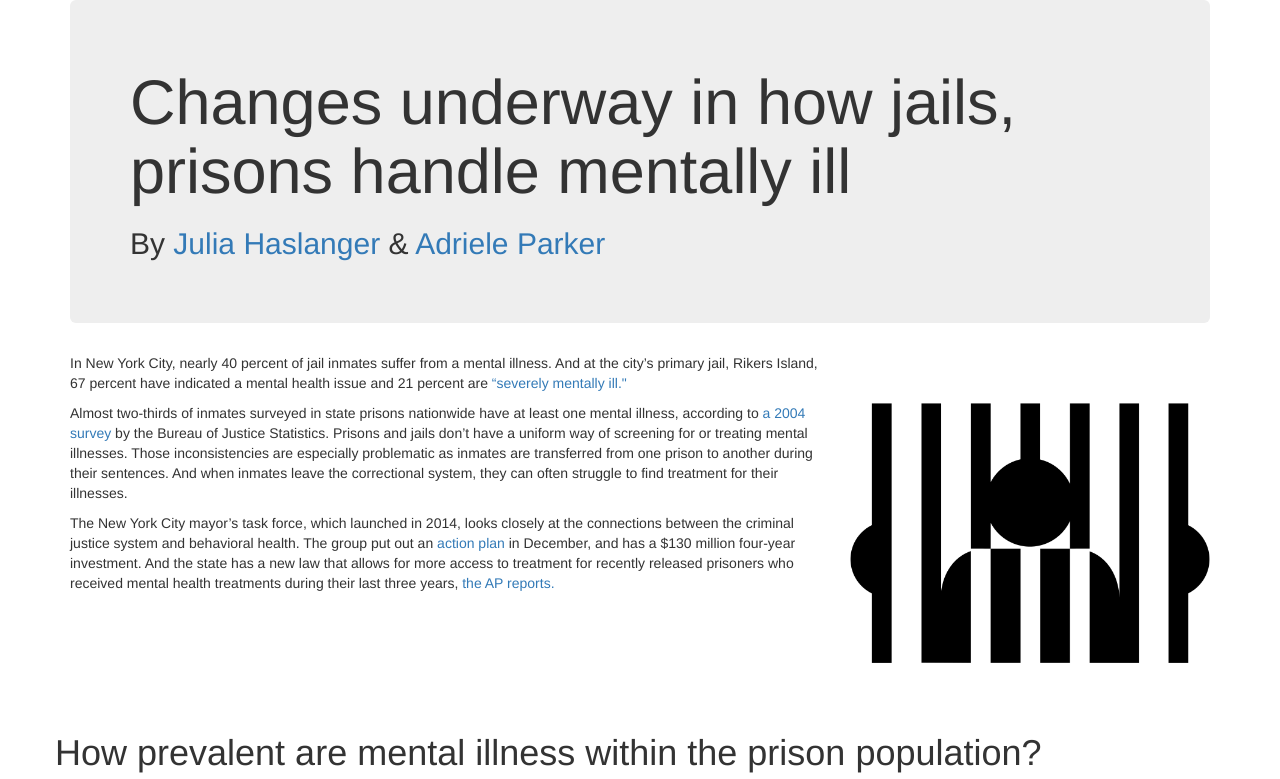
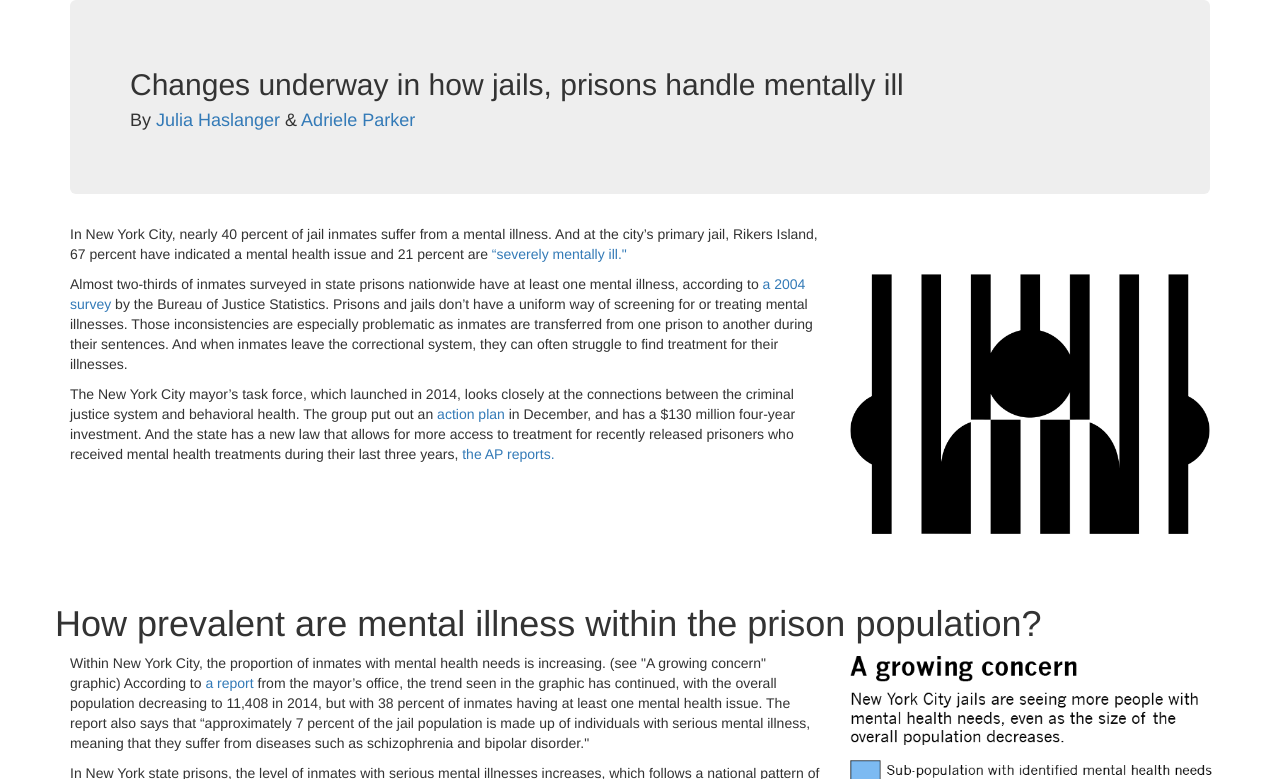
Before and after one commit to JuliaJRH/data-driven-story, a plain HTML site: page index.html in a window 1280 px wide. Shown: the top 779 px of the page. Drawn offline with nearby package versions, Linux system fonts and the light colour scheme.

Commit message:
fixing title, headline

```diff
--- a/index.html
+++ b/index.html
@@ -4,7 +4,7 @@
     <meta charset="utf-8">
     <meta http-equiv="X-UA-Compatible" content="IE=edge">
     <meta name="viewport" content="width=device-width, initial-scale=1">
-    <title>Data Driven Story</title>
+    <title>How jails, prisons handle mentally ill inmates</title>
 
     <!-- Bootstrap --><!-- Latest compiled and minified CSS -->
 	<link rel="stylesheet" href="http://netdna.bootstrapcdn.com/bootstrap/3.1.1/css/bootstrap.min.css">
@@ -23,8 +23,8 @@
 
 	<div class="container">
 	  <div class="jumbotron">
-	  <h1>Changes underway in how jails, prisons handle mentally ill</h1>
-	  <h2> By <a href="https://twitter.com/JuliaJRH">Julia Haslanger</a> & <a href="https://twitter.com/AdrieleParker">Adriele Parker</a></h2>
+	  <h2>Changes underway in how jails, prisons handle mentally ill</h2>
+	  <h4> By <a href="https://twitter.com/JuliaJRH">Julia Haslanger</a> & <a href="https://twitter.com/AdrieleParker">Adriele Parker</a></h4>
 	  <p class="lead"></p>
 	  </div><!-- /jumbotron -->
 
```
